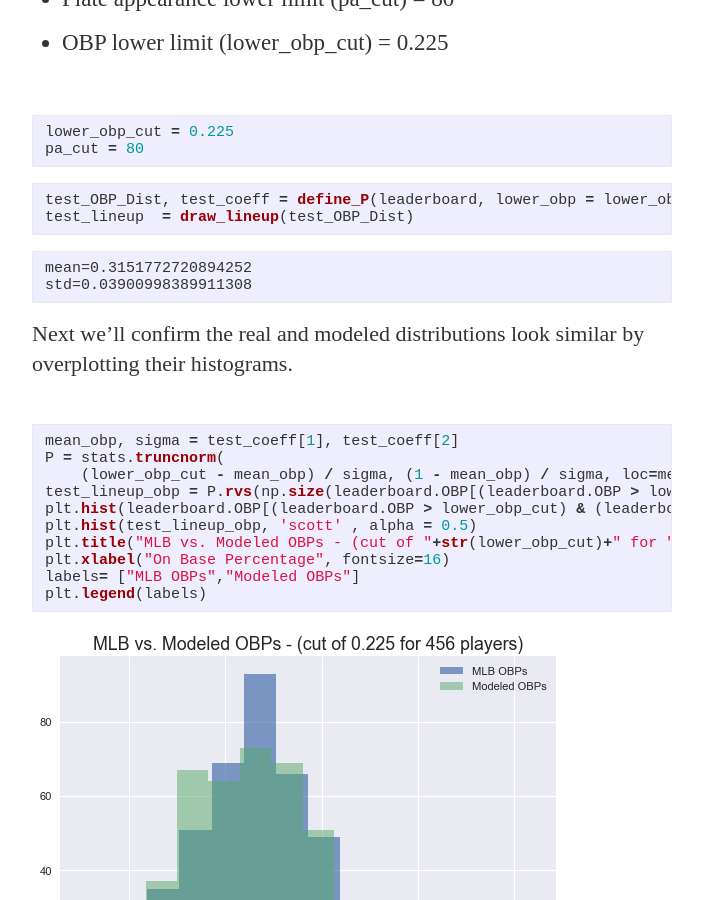
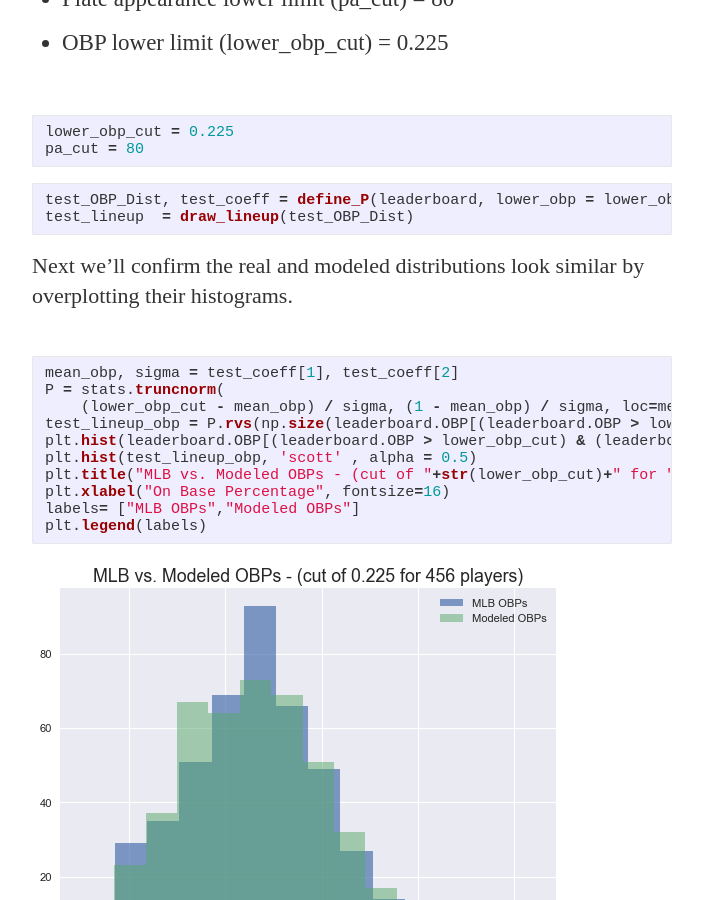
Before and after one commit to wrapgenius/wrapgenius.github.io, a Jekyll site: the page built from _posts/2019-04-23-Batting-Order-on-Clusterluck.md, in a window 1280 px wide and 900 px high, scrolled down 3997 px. Shown: the whole window, without its empty margins (288-991 px from the left). Built offline with Jekyll 4.4.1, drawn with Linux system fonts in a browser that asks for light colours; nearby versions of some CDN libraries; some web fonts are replaced.

Commit message:
fixed figures

````diff
--- a/_posts/2019-04-23-Batting-Order-on-Clusterluck.md
+++ b/_posts/2019-04-23-Batting-Order-on-Clusterluck.md
@@ -281,11 +281,7 @@ test_OBP_Dist, test_coeff = define_P(leaderboard, lower_obp = lower_obp_cut, min
 test_lineup  = draw_lineup(test_OBP_Dist)
 ```
 
-    mean=0.3151772720894252
-    std=0.03900998389911308
-
 Next we'll confirm the real and modeled distributions look similar by overplotting their histograms.
-
 
 ```python
 mean_obp, sigma = test_coeff[1], test_coeff[2]
````
